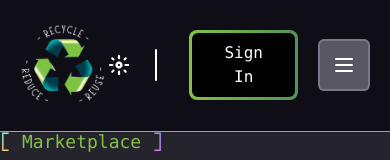
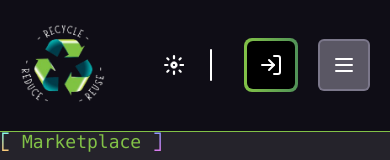
Before and after one commit to EssiJunior/3R-hackaton, a Next.js app: page /market in a window 390 px wide. Shown: the top 160 px of the page. Built offline with nearby package versions, Linux system fonts and the light colour scheme.

Commit message:
Responsived Header

```diff
--- a/containers/Header.tsx
+++ b/containers/Header.tsx
@@ -141,6 +141,7 @@ const Header = ({ className }: { className?: string }) => {
 
                     }
                 </a>
+
                 <Button text="Sign In" handleClick={() => router.push('/signin')} className='max-lg:hidden' />
 
                 <div className="ml-auto lg:hidden flex items-center">
@@ -188,14 +189,21 @@ const Header = ({ className }: { className?: string }) => {
 
                         }
                     </a>
-                    <Button text="Sign In" handleClick={() => router.push("/signin")} />
+                    <Button text="Sign In" handleClick={() => router.push("/signin")} className="max-c-sm:hidden" />
+
+                    <div className="relative w-auto h-auto p-[3px] max-c-sm:flex hidden" onClick={() => router.push("/signin")}>
+                        <div className="absolute inset-0 bg-gradient-to-r from-primary to-secondary rounded-lg" />
+                        <div className="p-3 bg-white dark:bg-black rounded-[6px]  relative group transition duration-200 text-primary dark:text-white hover:bg-transparent hover:text-white dark:hover:bg-transparent">
+                            <Image src={'/assets/images/svg/log-in.svg'} width={24} height={24} alt={'log-in'} className="h-full w-full min-w-6"/>
+                        </div>
+                    </div>
 
                     <div onClick={toggleNavigation} className="ml-5 lg:hidden p-3 rounded-md dark:bg-n-2/40 border-2  border-n-8/90 dark:border-n-3/40">
                         {
                             openNavigation ?
-                                <X className="text-black dark:text-white"/>
+                                <X className="text-black dark:text-white" />
                                 :
-                                <Menu  className="text-black dark:text-white"/>
+                                <Menu className="text-black dark:text-white" />
                         }
                     </div>
                 </div>
--- a/tailwind.config.ts
+++ b/tailwind.config.ts
@@ -10,6 +10,26 @@ const config: Config = {
   ],
   darkMode: "class",
   theme: {
+    screens: {
+      'c-sm': '550px',
+      // => @media (min-width: 550px) { ... }
+
+      'sm': '640px',
+      // => @media (min-width: 640px) { ... }
+
+      'md': '768px',
+      // => @media (min-width: 768px) { ... }
+
+      'lg': '1024px',
+      // => @media (min-width: 1024px) { ... }
+
+      'xl': '1280px',
+      // => @media (min-width: 1280px) { ... }
+
+      '2xl': '1536px',
+      // => @media (min-width: 1536px) { ... }
+
+    },
     extend: {
       fontFamily: {
         satoshi: ['Satoshi', 'sans-serif'],
```
Also changed, not shown: public/assets/images/svg/log-in.svg (added).
